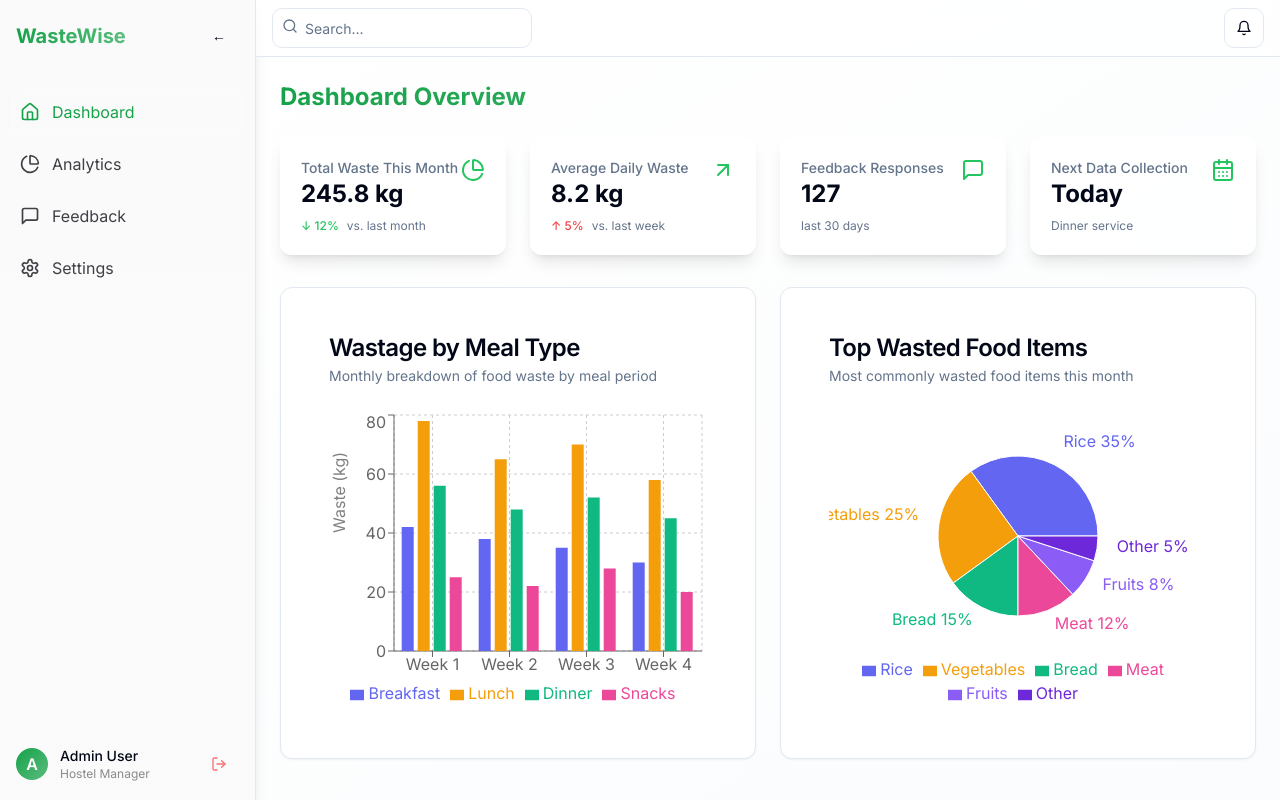
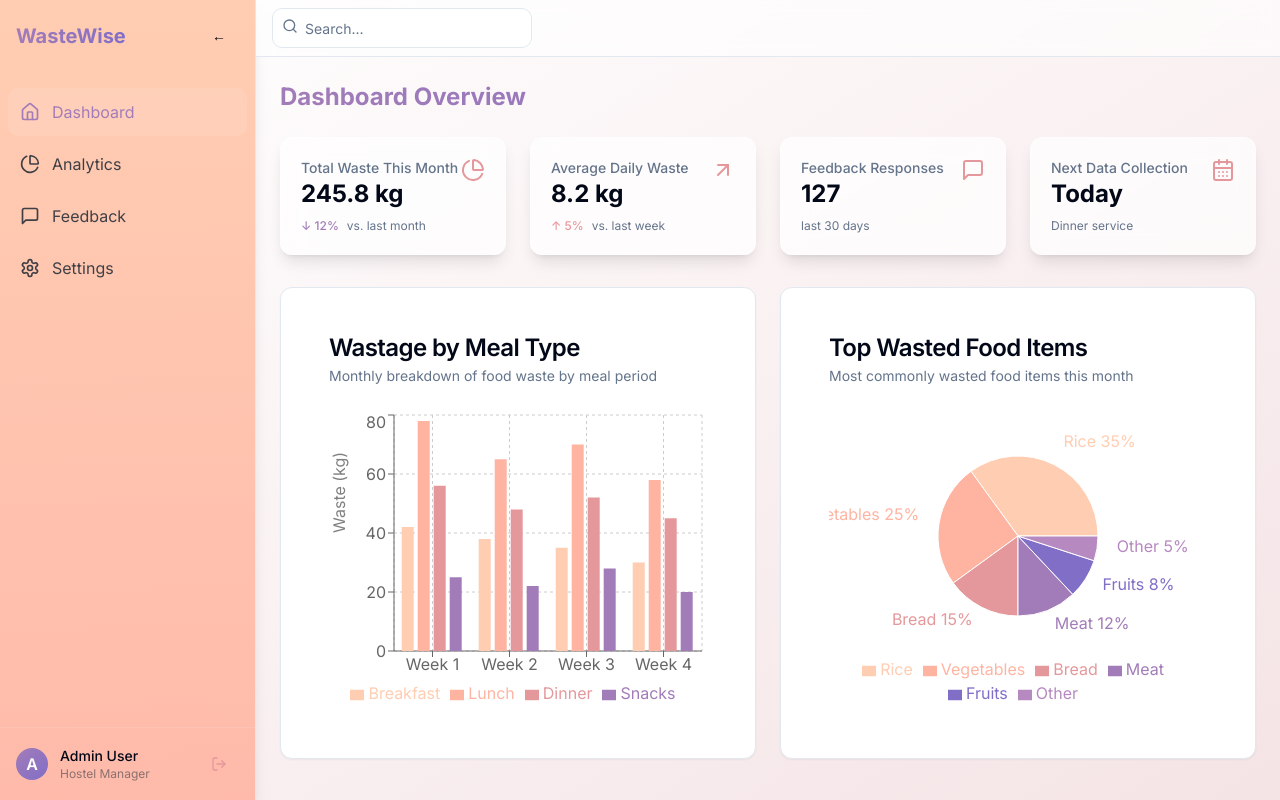
Before and after one commit to lucifer5423/waste-wise-hostel-insights, a React (Vite) app: page / in a window 1280 px wide. Built offline with nearby package versions, Linux system fonts and the light colour scheme; sample sign-in values are in the browser's storage.

Commit message:
Refactor: Apply custom color palette
Use the custom color palette defined in tailwind.config.ts to improve the visual appeal of the application, including the charts and graphs.

```diff
--- a/src/components/dashboard/FeedbackSentiment.tsx
+++ b/src/components/dashboard/FeedbackSentiment.tsx
@@ -4,9 +4,9 @@ import { Card, CardContent, CardDescription, CardHeader, CardTitle } from "@/com
 import { Progress } from "@/components/ui/progress";
 
 const sentimentData = [
-  { label: "Positive", value: 65, color: "bg-emerald-500" }, // Changed from wastewise-green to emerald
-  { label: "Neutral", value: 25, color: "bg-indigo-500" }, // Changed from blue to indigo
-  { label: "Negative", value: 10, color: "bg-pink-500" } // Changed from red to pink
+  { label: "Positive", value: 65, color: "bg-wastewise-apricot" },
+  { label: "Neutral", value: 25, color: "bg-wastewise-salmon" },
+  { label: "Negative", value: 10, color: "bg-wastewise-violet" }
 ];
 
 const FeedbackSentiment = () => {
@@ -31,12 +31,12 @@ const FeedbackSentiment = () => {
           <div className="border-t pt-4 mt-6">
             <h4 className="font-semibold mb-2">Common Feedback Topics</h4>
             <div className="flex flex-wrap gap-2">
-              <span className="px-3 py-1 bg-emerald-100 text-emerald-800 rounded-full text-xs">Food Quality</span>
-              <span className="px-3 py-1 bg-emerald-100 text-emerald-800 rounded-full text-xs">Taste</span>
-              <span className="px-3 py-1 bg-emerald-100 text-emerald-800 rounded-full text-xs">Variety</span>
-              <span className="px-3 py-1 bg-indigo-100 text-indigo-800 rounded-full text-xs">Serving Size</span>
-              <span className="px-3 py-1 bg-indigo-100 text-indigo-800 rounded-full text-xs">Menu Options</span>
-              <span className="px-3 py-1 bg-pink-100 text-pink-800 rounded-full text-xs">Temperature</span>
+              <span className="px-3 py-1 bg-wastewise-apricot/20 text-wastewise-salmon rounded-full text-xs">Food Quality</span>
+              <span className="px-3 py-1 bg-wastewise-apricot/20 text-wastewise-salmon rounded-full text-xs">Taste</span>
+              <span className="px-3 py-1 bg-wastewise-apricot/20 text-wastewise-salmon rounded-full text-xs">Variety</span>
+              <span className="px-3 py-1 bg-wastewise-salmon/20 text-wastewise-salmon rounded-full text-xs">Serving Size</span>
+              <span className="px-3 py-1 bg-wastewise-salmon/20 text-wastewise-salmon rounded-full text-xs">Menu Options</span>
+              <span className="px-3 py-1 bg-wastewise-violet/20 text-wastewise-violet rounded-full text-xs">Temperature</span>
             </div>
           </div>
         </div>
--- a/src/components/dashboard/PredictionCard.tsx
+++ b/src/components/dashboard/PredictionCard.tsx
@@ -58,8 +58,8 @@ const PredictionCard = () => {
               <div className="text-right">
                 <span className={`text-xs px-2 py-1 rounded-full ${
                   prediction.confidence === "High"
-                    ? "bg-wastewise-green-100 text-wastewise-green-800"
-                    : "bg-yellow-100 text-yellow-800"
+                    ? "bg-wastewise-apricot/20 text-wastewise-salmon"
+                    : "bg-wastewise-melon/20 text-wastewise-salmon"
                 }`}>
                   {prediction.confidence} confidence
                 </span>
--- a/src/components/dashboard/StatCard.tsx
+++ b/src/components/dashboard/StatCard.tsx
@@ -26,7 +26,7 @@ const StatCard = ({
           <p className="text-sm font-medium text-muted-foreground">{title}</p>
           <h3 className="text-2xl font-bold">{value}</h3>
         </div>
-        {icon && <div className="text-wastewise-green-500">{icon}</div>}
+        {icon && <div className="text-wastewise-salmon">{icon}</div>}
       </div>
 
       {(description || change !== undefined) && (
@@ -34,7 +34,7 @@ const StatCard = ({
           {change !== undefined && (
             <span className={cn(
               "text-xs font-medium",
-              change > 0 ? "text-red-500" : "text-wastewise-green-500"
+              change > 0 ? "text-wastewise-salmon" : "text-wastewise-violet"
             )}>
               {change > 0 ? "↑" : "↓"} {Math.abs(change)}%
             </span>
--- a/src/components/dashboard/TopWastedItems.tsx
+++ b/src/components/dashboard/TopWastedItems.tsx
@@ -19,8 +19,8 @@ const data = [
   { name: "Other", value: 5 }
 ];
 
-// Updated color palette - soft pastels with better harmony
-const COLORS = ['#6366F1', '#F59E0B', '#10B981', '#EC4899', '#8B5CF6', '#6D28D9'];
+// Updated color palette - using the palette from the provided image
+const COLORS = ['#FFCDB2', '#FFB4A2', '#E5989B', '#A27CB8', '#816EC7', '#B689C0'];
 
 const TopWastedItems = () => {
   return (
--- a/src/components/dashboard/WastageByMealChart.tsx
+++ b/src/components/dashboard/WastageByMealChart.tsx
@@ -59,10 +59,10 @@ const WastageByMealChart = () => {
               <YAxis label={{ value: 'Waste (kg)', angle: -90, position: 'insideLeft' }} />
               <Tooltip />
               <Legend />
-              <Bar dataKey="breakfast" name="Breakfast" fill="#6366F1" /> {/* Indigo */}
-              <Bar dataKey="lunch" name="Lunch" fill="#F59E0B" /> {/* Amber */}
-              <Bar dataKey="dinner" name="Dinner" fill="#10B981" /> {/* Emerald */}
-              <Bar dataKey="snacks" name="Snacks" fill="#EC4899" /> {/* Pink */}
+              <Bar dataKey="breakfast" name="Breakfast" fill="#FFCDB2" /> {/* Apricot */}
+              <Bar dataKey="lunch" name="Lunch" fill="#FFB4A2" /> {/* Melon */}
+              <Bar dataKey="dinner" name="Dinner" fill="#E5989B" /> {/* Salmon */}
+              <Bar dataKey="snacks" name="Snacks" fill="#A27CB8" /> {/* Violet */}
             </BarChart>
           </ResponsiveContainer>
         </div>
--- a/src/components/dashboard/WasteTrend.tsx
+++ b/src/components/dashboard/WasteTrend.tsx
@@ -42,7 +42,7 @@ const WasteTrend = () => {
                 type="monotone"
                 dataKey="amount"
                 name="Total"
-                stroke="#6366F1"
+                stroke="#816EC7"
                 strokeWidth={2}
                 activeDot={{ r: 8 }}
               />
@@ -50,7 +50,7 @@ const WasteTrend = () => {
                 type="monotone"
                 dataKey="breakfast"
                 name="Breakfast"
-                stroke="#8B5CF6"
+                stroke="#FFCDB2"
                 strokeWidth={1}
                 strokeDasharray="5 5"
               />
@@ -58,7 +58,7 @@ const WasteTrend = () => {
                 type="monotone"
                 dataKey="lunch"
                 name="Lunch"
-                stroke="#F59E0B"
+                stroke="#FFB4A2"
                 strokeWidth={1}
                 strokeDasharray="3 3"
               />
@@ -66,7 +66,7 @@ const WasteTrend = () => {
                 type="monotone"
                 dataKey="dinner"
                 name="Dinner"
-                stroke="#10B981"
+                stroke="#E5989B"
                 strokeWidth={1}
                 strokeDasharray="2 2"
               />
@@ -74,7 +74,7 @@ const WasteTrend = () => {
                 type="monotone"
                 dataKey="snacks"
                 name="Snacks"
-                stroke="#EC4899"
+                stroke="#A27CB8"
                 strokeWidth={1}
                 strokeDasharray="1 1"
               />
--- a/src/components/layout/Header.tsx
+++ b/src/components/layout/Header.tsx
@@ -1,7 +1,7 @@
 
 import { Button } from "@/components/ui/button";
 import { Input } from "@/components/ui/input";
-import { Bell, Search } from "lucide-react";
+import { Search } from "lucide-react";
 
 const Header = () => {
   return (
@@ -22,10 +22,7 @@ const Header = () => {
           </div>
         </div>
         <div className="ml-auto flex items-center gap-2">
-          <Button variant="outline" size="icon">
-            <Bell className="h-4 w-4" />
-            <span className="sr-only">Notifications</span>
-          </Button>
+          {/* Removed the notification icon/button */}
         </div>
       </div>
     </header>
--- a/src/components/layout/Sidebar.tsx
+++ b/src/components/layout/Sidebar.tsx
@@ -49,7 +49,7 @@ const Sidebar = () => {
   return (
     <div
       className={cn(
-        "h-screen bg-gradient-to-b from-sidebar to-sidebar/90 border-r border-border transition-all duration-300 shadow-lg",
+        "h-screen bg-gradient-to-b from-wastewise-apricot to-wastewise-melon/90 border-r border-border transition-all duration-300 shadow-lg",
         collapsed ? "w-20" : "w-64"
       )}
     >
@@ -78,15 +78,15 @@ const Sidebar = () => {
               className={cn(
                 "flex items-center p-3 rounded-md transition-all duration-300 hover-lift group",
                 location.pathname === item.path
-                  ? "bg-white/10 text-primary backdrop-blur-sm"
+                  ? "bg-white/10 text-wastewise-violet backdrop-blur-sm"
                   : "text-sidebar-foreground hover:bg-white/5"
               )}
             >
               <item.icon className={cn(
                 "h-5 w-5",
                 location.pathname === item.path
-                  ? "text-primary"
-                  : "text-sidebar-foreground group-hover:text-primary"
+                  ? "text-wastewise-violet"
+                  : "text-sidebar-foreground group-hover:text-wastewise-violet"
               )} />
               {!collapsed && <span className="ml-3">{item.name}</span>}
             </Link>
@@ -96,7 +96,7 @@ const Sidebar = () => {
         <div className="p-4 border-t border-white/10">
           <div className="flex items-center justify-between">
             <div className={cn("flex items-center", collapsed && "justify-center w-full")}>
-              <div className="w-8 h-8 rounded-full bg-gradient-to-br from-primary to-primary/70 flex items-center justify-center text-white font-semibold">
+              <div className="w-8 h-8 rounded-full bg-gradient-to-br from-wastewise-violet to-wastewise-amethyst flex items-center justify-center text-white font-semibold">
                 A
               </div>
               {!collapsed && (
@@ -112,7 +112,7 @@ const Sidebar = () => {
                 variant="ghost"
                 size="icon"
                 onClick={handleLogout}
-                className="text-red-400 hover:bg-red-500/10 hover:text-red-500"
+                className="text-wastewise-salmon hover:bg-wastewise-salmon/10 hover:text-wastewise-violet"
               >
                 <LogOut className="h-5 w-5" />
               </Button>
@@ -124,7 +124,7 @@ const Sidebar = () => {
               variant="ghost"
               size="icon"
               onClick={handleLogout}
-              className="mt-2 w-full text-red-400 hover:bg-red-500/10 hover:text-red-500"
+              className="mt-2 w-full text-wastewise-salmon hover:bg-wastewise-salmon/10 hover:text-wastewise-violet"
             >
               <LogOut className="h-5 w-5" />
             </Button>
--- a/src/index.css
+++ b/src/index.css
@@ -16,16 +16,16 @@
     --popover: 0 0% 100%;
     --popover-foreground: 222.2 84% 4.9%;
 
-    --primary: 142 76% 36%;
+    --primary: 260 34% 64%;
     --primary-foreground: 355.7 100% 97.3%;
 
-    --secondary: 210 40% 96.1%;
+    --secondary: 353 44% 75%;
     --secondary-foreground: 222.2 47.4% 11.2%;
 
     --muted: 210 40% 96.1%;
     --muted-foreground: 215.4 16.3% 46.9%;
 
-    --accent: 210 40% 96.1%;
+    --accent: 348 38% 75%;
     --accent-foreground: 222.2 47.4% 11.2%;
 
     --destructive: 0 84.2% 60.2%;
@@ -33,18 +33,18 @@
 
     --border: 214.3 31.8% 91.4%;
     --input: 214.3 31.8% 91.4%;
-    --ring: 142 76% 36%;
+    --ring: 353 44% 75%;
 
     --radius: 0.75rem;
 
-    --sidebar-background: 0 0% 98%;
+    --sidebar-background: 25 100% 91%;
     --sidebar-foreground: 240 5.3% 26.1%;
-    --sidebar-primary: 142 76% 36%;
+    --sidebar-primary: 348 38% 75%;
     --sidebar-primary-foreground: 0 0% 98%;
     --sidebar-accent: 240 4.8% 95.9%;
     --sidebar-accent-foreground: 240 5.9% 10%;
-    --sidebar-border: 220 13% 91%;
-    --sidebar-ring: 142 76% 36%;
+    --sidebar-border: 25 80% 85%;
+    --sidebar-ring: 348 38% 75%;
   }
 
   .dark {
@@ -57,16 +57,16 @@
     --popover: 222.2 84% 4.9%;
     --popover-foreground: 210 40% 98%;
 
-    --primary: 142 70% 50%;
+    --primary: 260 34% 64%;
     --primary-foreground: 222.2 47.4% 11.2%;
 
-    --secondary: 217.2 32.6% 17.5%;
+    --secondary: 353 44% 75%;
     --secondary-foreground: 210 40% 98%;
 
     --muted: 217.2 32.6% 17.5%;
     --muted-foreground: 215 20.2% 65.1%;
 
-    --accent: 217.2 32.6% 17.5%;
+    --accent: 348 38% 75%;
     --accent-foreground: 210 40% 98%;
 
     --destructive: 0 62.8% 30.6%;
@@ -74,16 +74,16 @@
 
     --border: 217.2 32.6% 17.5%;
     --input: 217.2 32.6% 17.5%;
-    --ring: 142 70% 50%;
+    --ring: 260 34% 64%;
 
-    --sidebar-background: 240 5.9% 10%;
+    --sidebar-background: 270 23% 20%;
     --sidebar-foreground: 240 4.8% 95.9%;
-    --sidebar-primary: 142 70% 50%;
+    --sidebar-primary: 260 34% 64%;
     --sidebar-primary-foreground: 0 0% 100%;
     --sidebar-accent: 240 3.7% 15.9%;
     --sidebar-accent-foreground: 240 4.8% 95.9%;
-    --sidebar-border: 240 3.7% 15.9%;
-    --sidebar-ring: 142 70% 50%;
+    --sidebar-border: 270 23% 25%;
+    --sidebar-ring: 260 34% 64%;
   }
 }
 
@@ -108,7 +108,7 @@
   }
 
   .card-gradient {
-    @apply bg-gradient-to-br from-wastewise-green-500/10 to-wastewise-blue-500/10;
+    @apply bg-gradient-to-br from-wastewise-apricot/30 to-wastewise-salmon/20;
   }
 
   .glass-card {
@@ -116,11 +116,11 @@
   }
 
   .text-gradient {
-    @apply bg-gradient-to-r from-primary to-primary/70 bg-clip-text text-transparent;
+    @apply bg-gradient-to-r from-wastewise-violet to-wastewise-amethyst bg-clip-text text-transparent;
   }
 
   .gradient-border {
-    @apply border border-transparent bg-gradient-to-r from-primary/20 to-primary/10 bg-origin-border;
+    @apply border border-transparent bg-gradient-to-r from-wastewise-salmon/30 to-wastewise-violet/20 bg-origin-border;
   }
 
   .hover-lift {
--- a/tailwind.config.ts
+++ b/tailwind.config.ts
@@ -79,6 +79,12 @@ export default {
 						800: '#1e40af',
 						900: '#1e3a8a',
 					},
+					// New custom palette colors from the image
+					apricot: '#FFCDB2',
+					melon: '#FFB4A2',
+					salmon: '#E5989B',
+					violet: '#A27CB8',
+					amethyst: '#816EC7',
 				},
 				sidebar: {
 					DEFAULT: 'hsl(var(--sidebar-background))',
```
